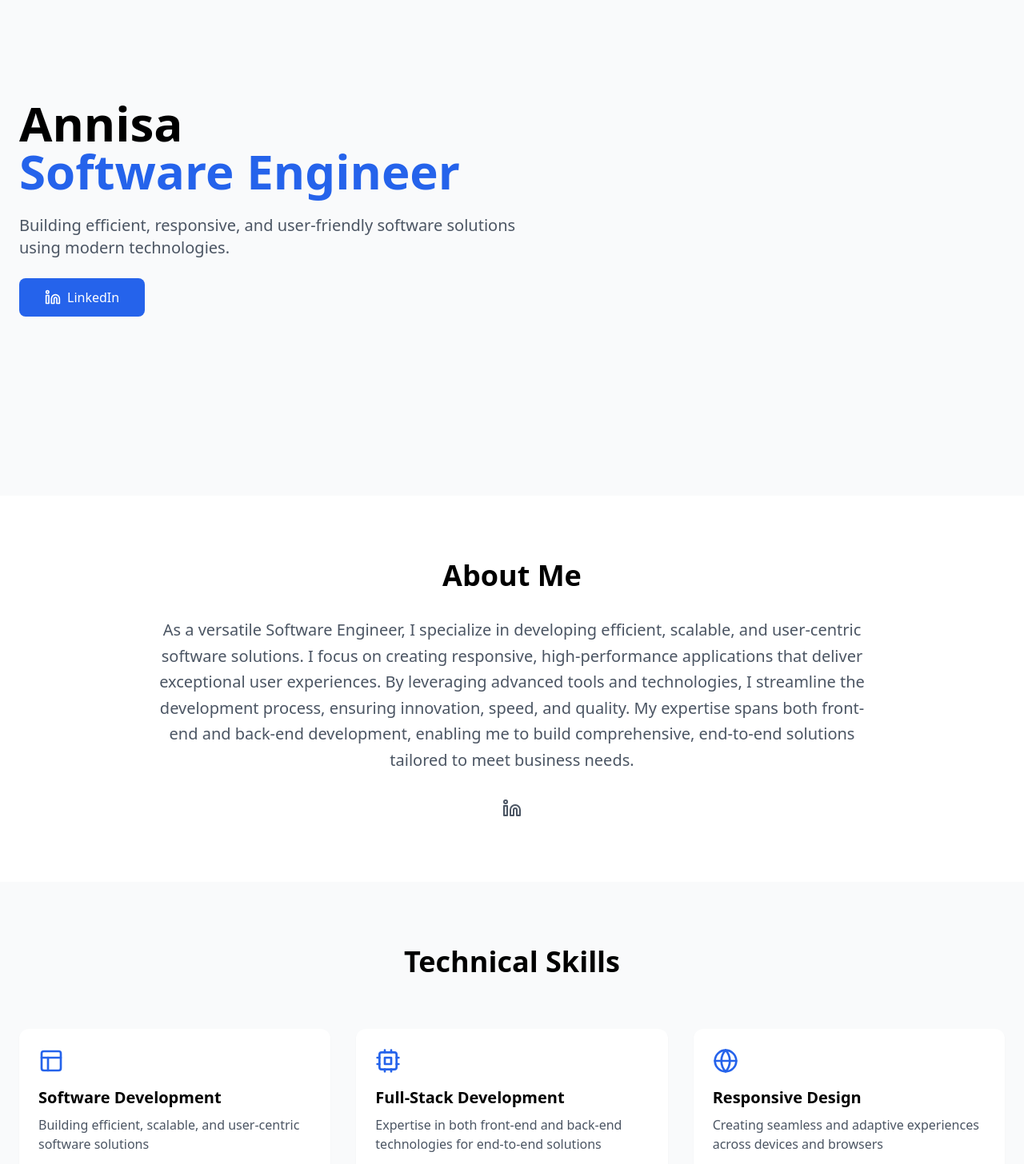
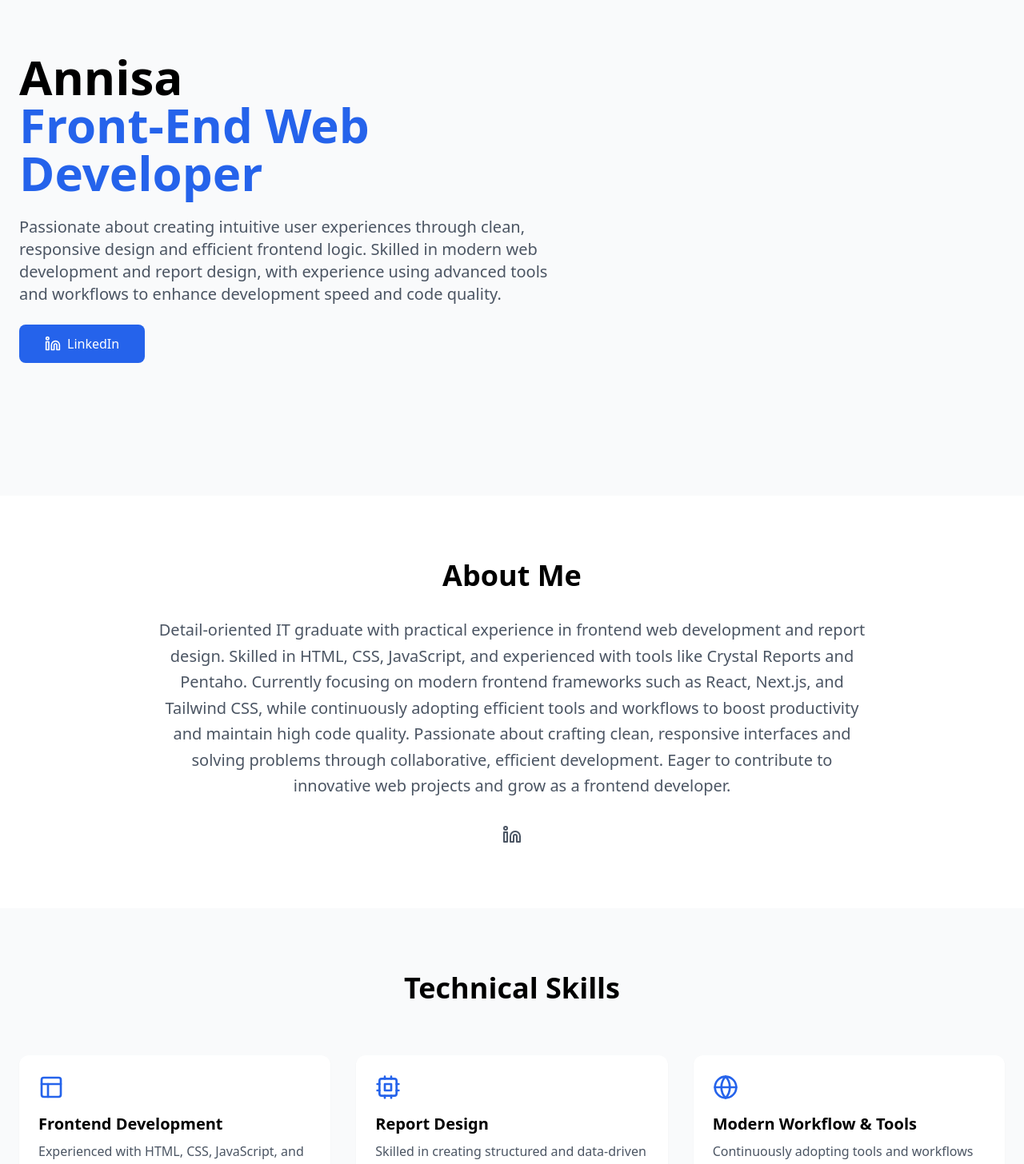
Before and after one commit to AnnisaCode/annisa-s-portfolio, a React (Vite) app: page / in a window 1280 px wide. Shown: the part 180-1636 px from the top of the page at 80% size. Built offline with nearby package versions, Linux system fonts and the light colour scheme.

Commit message:
small changes for the information

```diff
--- a/src/App.tsx
+++ b/src/App.tsx
@@ -45,10 +45,10 @@ function App() {
           <div className="hidden-element space-y-6 max-w-2xl">
             <h1 className="text-5xl md:text-6xl font-bold leading-tight">
               Annisa
-              <span className="block text-blue-600">Software Engineer</span>
+              <span className="block text-blue-600">Front-End Web Developer</span>
             </h1>
             <p className="text-xl text-gray-600">
-              Building efficient, responsive, and user-friendly software solutions using modern technologies.
+              Passionate about creating intuitive user experiences through clean, responsive design and efficient frontend logic. Skilled in modern web development and report design, with experience using advanced tools and workflows to enhance development speed and code quality.
             </p>
             <div className="flex space-x-4">
               <a href="https://www.linkedin.com/in/annisa1202/" target="_blank" rel="noopener noreferrer" className="px-8 py-3 bg-blue-600 text-white rounded-lg hover:bg-blue-700 transition-colors inline-flex items-center">
@@ -70,8 +70,7 @@ function App() {
           <div className="hidden-element max-w-4xl mx-auto text-center space-y-8">
             <h2 className="text-4xl font-bold">About Me</h2>
             <p className="text-xl text-gray-600 leading-relaxed">
-              As a versatile Software Engineer, I specialize in developing efficient, scalable, and user-centric software solutions. I focus on creating responsive, high-performance applications that deliver exceptional user experiences. By leveraging advanced tools and technologies, I streamline the development process, ensuring innovation, speed, and quality. My expertise spans both front-end and back-end development, enabling me to build comprehensive, end-to-end solutions tailored to meet business needs.
-            </p>
+              Detail-oriented IT graduate with practical experience in frontend web development and report design. Skilled in HTML, CSS, JavaScript, and experienced with tools like Crystal Reports and Pentaho. Currently focusing on modern frontend frameworks such as React, Next.js, and Tailwind CSS, while continuously adopting efficient tools and workflows to boost productivity and maintain high code quality. Passionate about crafting clean, responsive interfaces and solving problems through collaborative, efficient development. Eager to contribute to innovative web projects and grow as a frontend developer.            </p>
             <div className="flex justify-center space-x-6">
               {/* <a href="https://github.com" target="_blank" rel="noopener noreferrer" className="text-gray-600 hover:text-blue-600 transition-colors">
                 <Github size={24} />
@@ -90,9 +89,21 @@ function App() {
           <h2 className="text-4xl font-bold text-center mb-16">Technical Skills</h2>
           <div className="grid grid-cols-1 md:grid-cols-2 lg:grid-cols-3 gap-8">
             {[
-              { icon: <Layout className="w-8 h-8" />, title: 'Software Development', desc: 'Building efficient, scalable, and user-centric software solutions' },
-              { icon: <Cpu className="w-8 h-8" />, title: 'Full-Stack Development', desc: 'Expertise in both front-end and back-end technologies for end-to-end solutions' },
-              { icon: <Globe className="w-8 h-8" />, title: 'Responsive Design', desc: 'Creating seamless and adaptive experiences across devices and browsers' },
+              {
+                icon: <Layout className="w-8 h-8" />,
+                title: 'Frontend Development',
+                desc: 'Experienced with HTML, CSS, JavaScript, and currently focusing on React, Next.js, and Tailwind CSS to build clean, responsive interfaces.'
+              },
+              {
+                icon: <Cpu className="w-8 h-8" />,
+                title: 'Report Design',
+                desc: 'Skilled in creating structured and data-driven reports using Crystal Reports and Pentaho Report Designer for clear business insights.'
+              },
+              {
+                icon: <Globe className="w-8 h-8" />,
+                title: 'Modern Workflow & Tools',
+                desc: 'Continuously adopting tools and workflows to improve productivity, maintain high code quality, and support collaborative development.'
+              }
             ].map((skill, index) => (
               <div key={index} className="bg-white p-6 rounded-xl shadow-sm hover:shadow-md transition-shadow">
                 <div className="text-blue-600 mb-4">{skill.icon}</div>
@@ -103,49 +114,6 @@ function App() {
           </div>
         </div>
       </section>
-
-      {/* Projects Section */}
-      {/* <section id="projects" className="py-20 bg-white">
-        <div className="container mx-auto px-6">
-          <h2 className="text-4xl font-bold text-center mb-16">My Projects</h2>
-          <div className="grid grid-cols-1 md:grid-cols-2 lg:grid-cols-3 gap-8">
-            {[
-              {
-                title: 'Digital Library',
-                desc: 'A comprehensive digital library application for managing and accessing books.',
-                image: '/annisa-s-portfolio/images/digital-library.PNG',
-                link: 'https://annisacode.github.io/digital-library/'
-              },
-              {
-                title: 'Reminder App',
-                desc: 'Never miss an important task with our easy-to-use reminder application',
-                image: 'https://images.unsplash.com/photo-1484480974693-6ca0a78fb36b?auto=format&fit=crop&q=80&w=800&h=600',
-                link: 'https://annisacode.github.io/Reminder-App/'
-              },
-              {
-                title: 'POS System',
-                desc: 'An efficient Point of Sale system for sales management.',
-                image: '/annisa-s-portfolio/images/pos-system.PNG',
-                link: 'https://annisacode.github.io/POS-system/'
-              }
-            ].map((project, index) => (
-              <div key={index} className="hidden-element group">
-                <a href={project.link} target="_blank" rel="noopener noreferrer">
-                  <div className="relative overflow-hidden rounded-xl shadow-sm hover:shadow-md transition-shadow">
-                    <img src={project.image} alt={project.title} className="w-full h-48 object-cover" />
-                    <div className="absolute inset-0 bg-gradient-to-t from-black/70 to-transparent opacity-0 group-hover:opacity-100 transition-opacity">
-                      <div className="absolute bottom-0 p-6 text-white">
-                        <h3 className="text-xl font-semibold mb-2">{project.title}</h3>
-                        <p className="text-sm">{project.desc}</p>
-                      </div>
-                    </div>
-                  </div>
-                </a>
-              </div>
-            ))}
-          </div>
-        </div>
-      </section> */}
 
       {/* Projects Section */}
       <section id="projects" className="py-20 bg-white">
@@ -203,7 +171,7 @@ function App() {
             {[
               {
                 quote: "Annisa is a hard-working individual who learns quickly. Her ability to adapt and deliver results in a short amount of time is impressive. She's a valuable asset to any team.",
-                author: "Senior Computer Programmer",
+                author: "Senior Programmer",
                 role: "Polibatam Software Team"
               },
               {
@@ -213,7 +181,7 @@ function App() {
               },
               {
                 quote: "Annisa has been an incredible assistant, providing valuable support across various areas. Her diverse skill set and willingness to help make her an invaluable member of the team.",
-                author: "Tech Company Founder",
+                author: "Senior Web Developer",
                 role: "Growing Tech Company"
               }
             ].map((testimonial, index) => (
```
